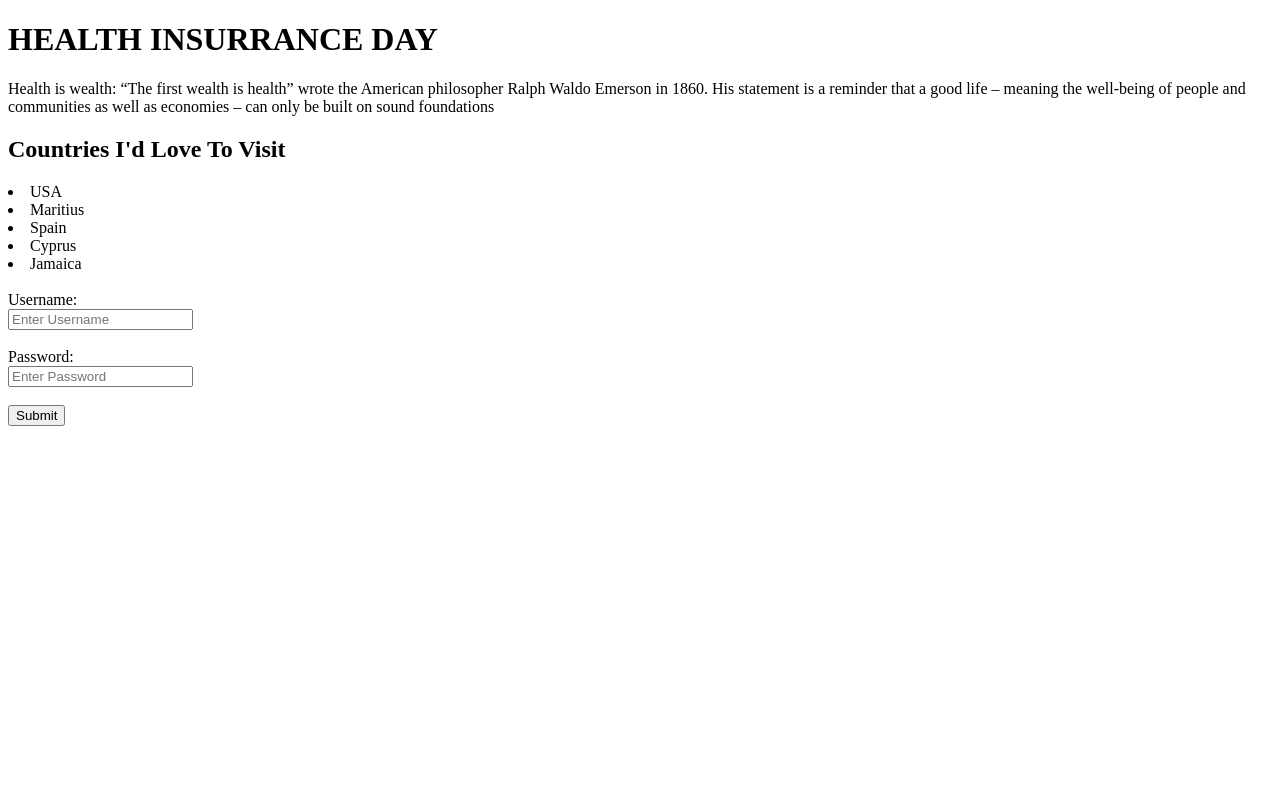
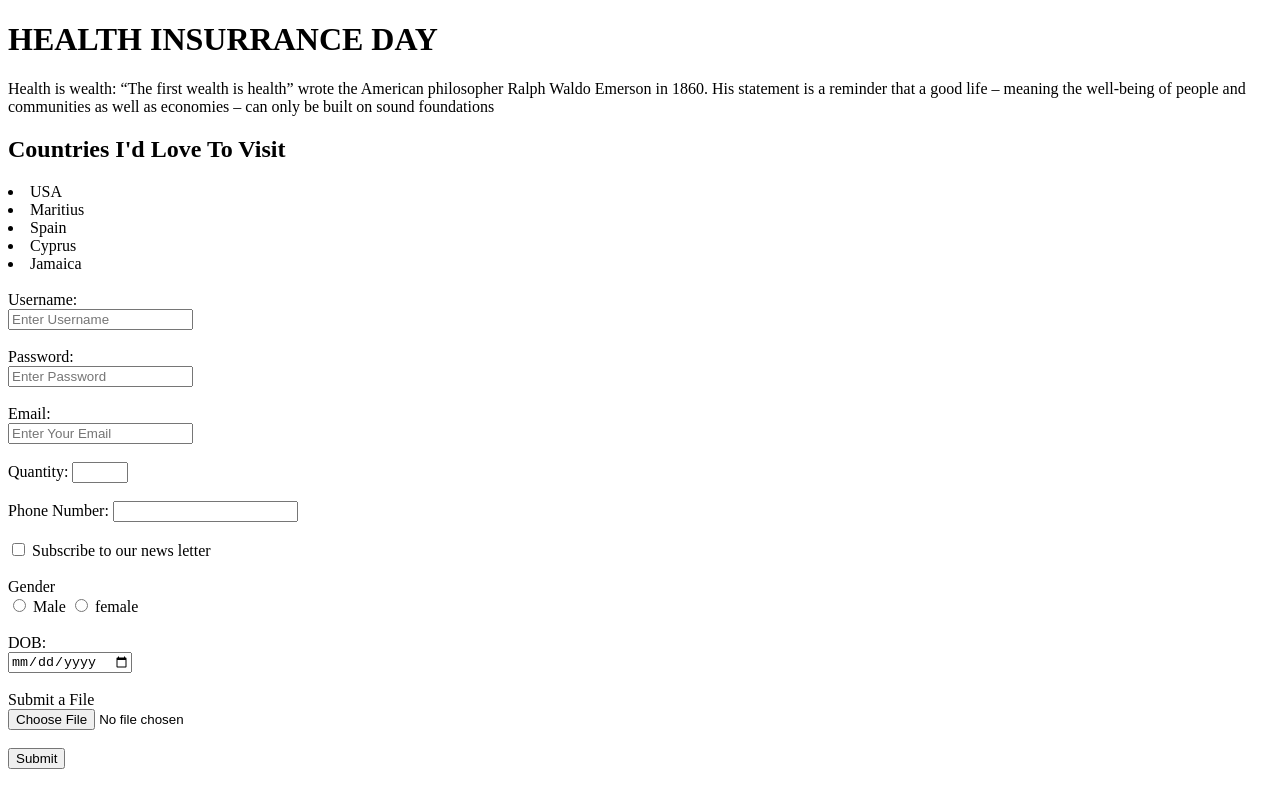
Before and after one commit to Mickabtech/healthpick_frontend, a plain HTML site: page index.html in a window 1280 px wide. Drawn offline with Linux system fonts and the light colour scheme.

Commit message:
updated form

```diff
--- a/index.html
+++ b/index.html
@@ -29,6 +29,23 @@
       <input type="text" name="username" id="username" placeholder="Enter Username"><br><br>
       <label for="password">Password:</label><br>
       <input type="password" name="password" id="password" placeholder="Enter Password"><br><br>
+      <label for="password">Email:</label><br>
+      <input type="email" name="email" id="email" placeholder="Enter Your Email" required><br><br>
+      <label for="password">Quantity:</label>
+      <input type="number" name="number" id="number" min="1" max="11"><br><br>
+      <label for="password">Phone Number:</label>
+      <input type="tel" id="phone" pattern="[0-9]{11}"><br><br>
+      <input type="checkbox" name="subscribe" id="subscribe">
+      <label for="">Subscribe to our news letter</label><br><br>
+      <label for="gender">Gender</label><br>
+      <input type="radio" name="Male" id="male" value="Male">
+      <label for="gender">Male</label>
+      <input type="radio" name="female" id="female" value="female">
+      <label for="gender">female</label> <br><br>
+      <label for="Date">DOB:</label><br>
+      <input type="date" name="dob" id="dob"><br><br>
+      <label for="file">Submit a File</label><br>
+      <input type="file" name="file" id="file" accept=".jpeg, .png, .jpg, .svg"><br><br>
       <input type="submit" value="Submit">
     </form>
 
```
